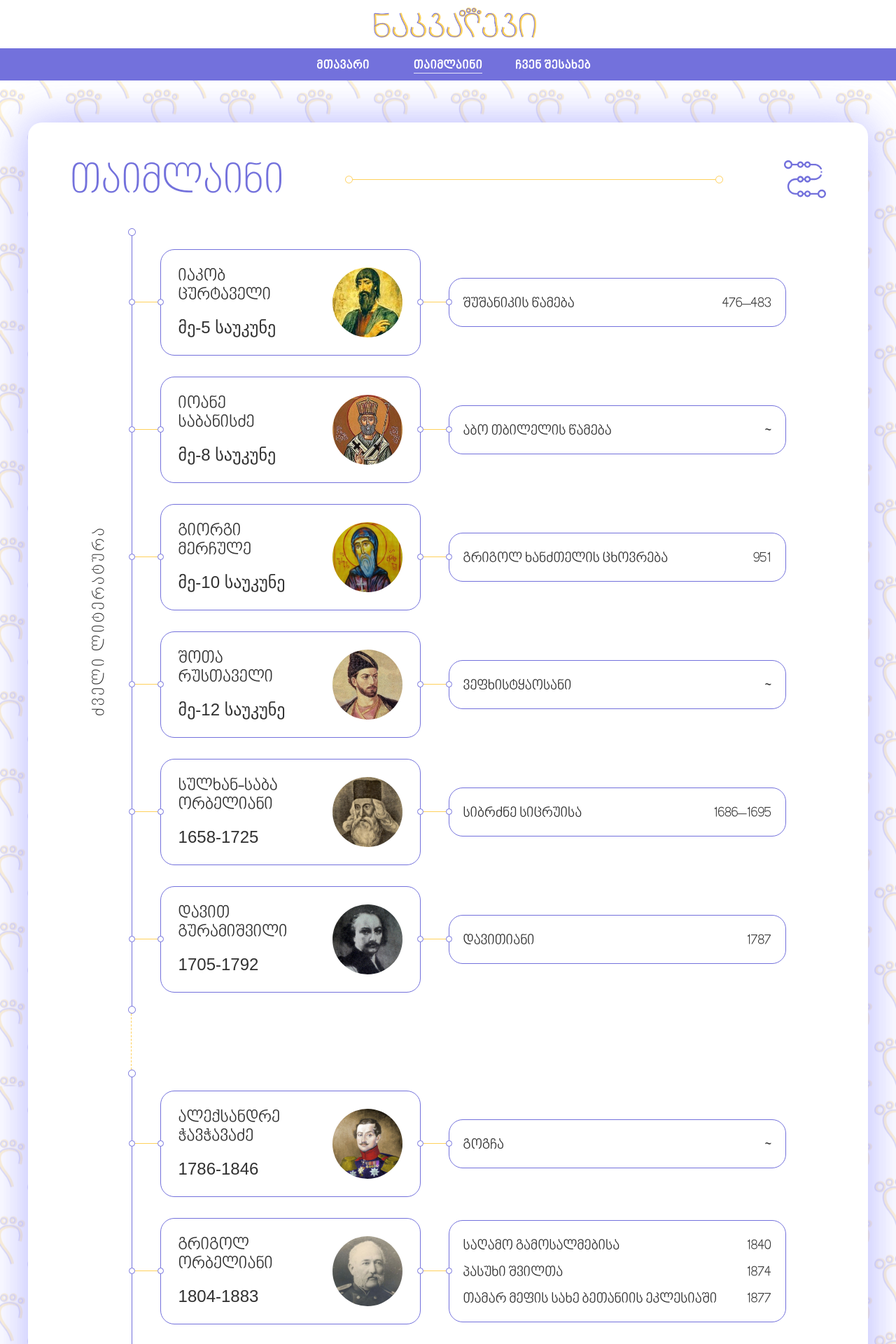
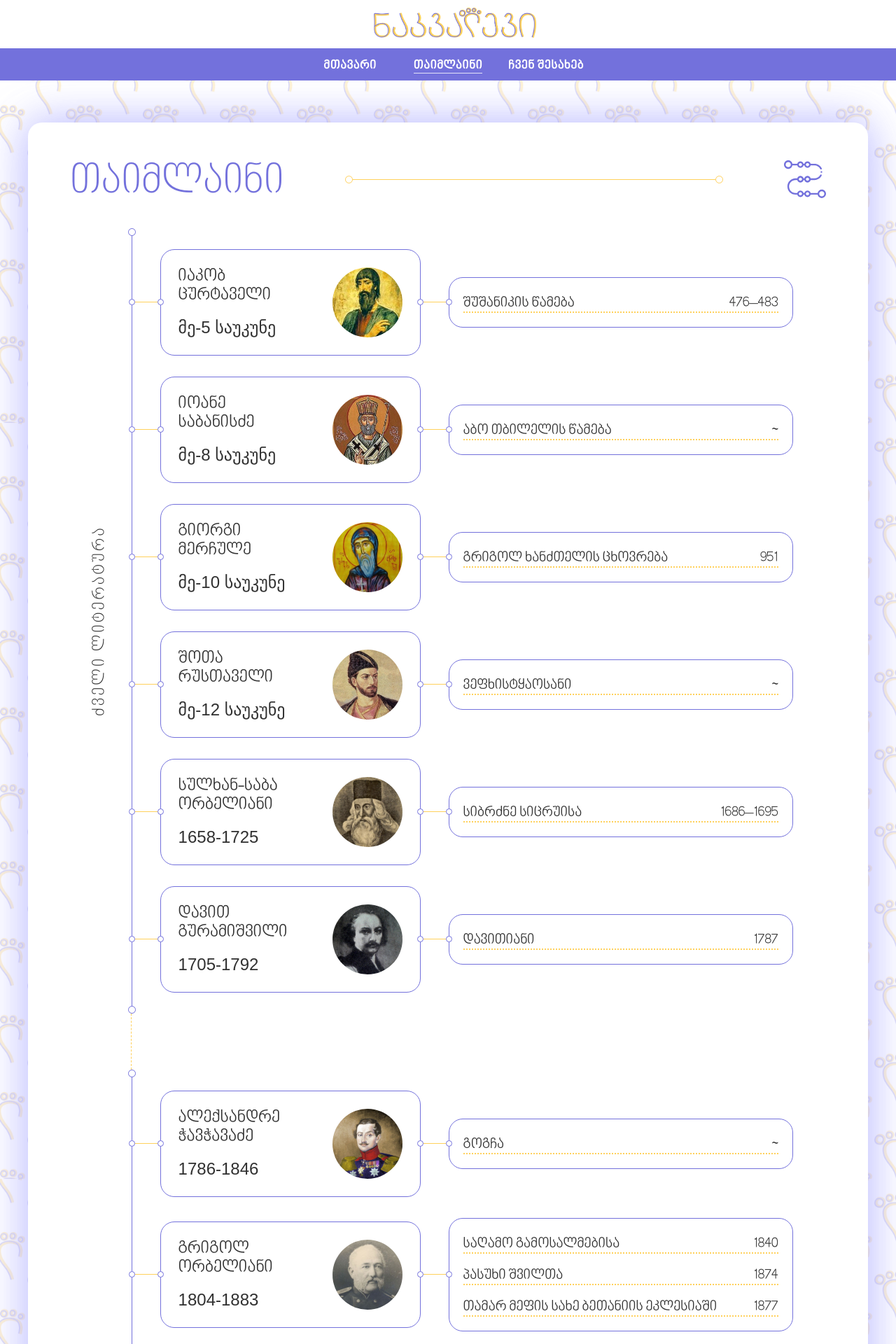
Before and after one commit to tsitokhtsev/nakvalevi, a PHP site: page /timeline in a window 1280 px wide. Shown: the top 1920 px of the page at 70% size. Run offline with PHP 8.4, Linux system fonts and the light colour scheme; some web fonts are replaced.

Commit message:
added lines under writings on timeline page, reduced spce between links in navbar

```diff
--- a/css/style.css
+++ b/css/style.css
@@ -217,7 +217,7 @@
 
 .navbar-link {
   position: relative;
-  width: 150px;
+  width: 140px;
   padding: 15px 0 10px 0;
   text-align: center;
   font-size: 18px;
--- a/sass/_navbar.sass
+++ b/sass/_navbar.sass
@@ -26,7 +26,7 @@
         align-content: center
     &-link
         position: relative
-        width: 150px
+        width: 140px
         padding: 15px 0 10px 0
         text-align: center
         font-size: 18px
--- a/timeline/css/style.css
+++ b/timeline/css/style.css
@@ -185,7 +185,7 @@
 .timeline-author-writings {
   min-width: 450px;
   margin: 15px 0;
-  padding: 15px;
+  padding: 5px 20px 20px 20px;
   border: 1px solid #7371dc;
   border-radius: 20px;
 }
@@ -197,7 +197,8 @@
   -webkit-box-pack: justify;
       -ms-flex-pack: justify;
           justify-content: space-between;
-  padding: 10px 5px 5px 5px;
+  margin-top: 20px;
+  border-bottom: 2px dotted #ffd15c;
   font-size: 20px;
   font-family: BPG Nino Mtavruli, sans-serif;
 }
--- a/timeline/sass/_timeline.sass
+++ b/timeline/sass/_timeline.sass
@@ -100,13 +100,14 @@
         &-writings
             min-width: 450px
             margin: 15px 0
-            padding: 15px
+            padding: 5px 20px 20px 20px
             border: 1px solid $purple
             border-radius: 20px
         &-writing
             display: flex
             justify-content: space-between
-            padding: 10px 5px 5px 5px
+            margin-top: 20px
+            border-bottom: 2px dotted $yellow
             font-size: 20px
             +mt-regular
             &-date
```
Also changed, not shown: home/img/books2.jpg (deleted), 1 other file.
